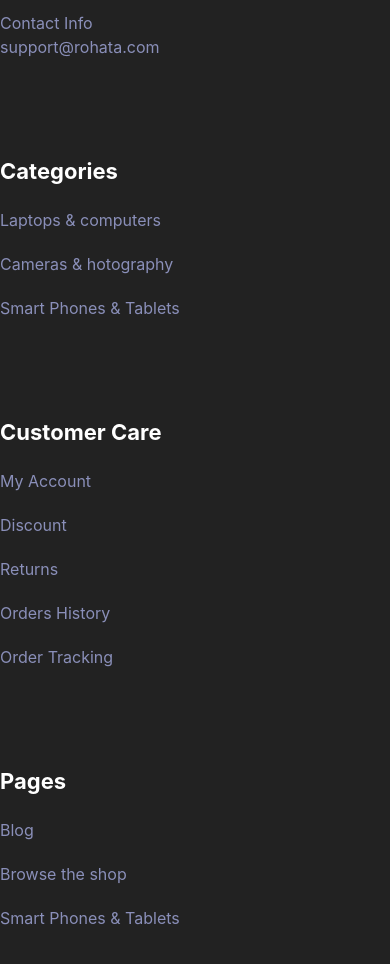
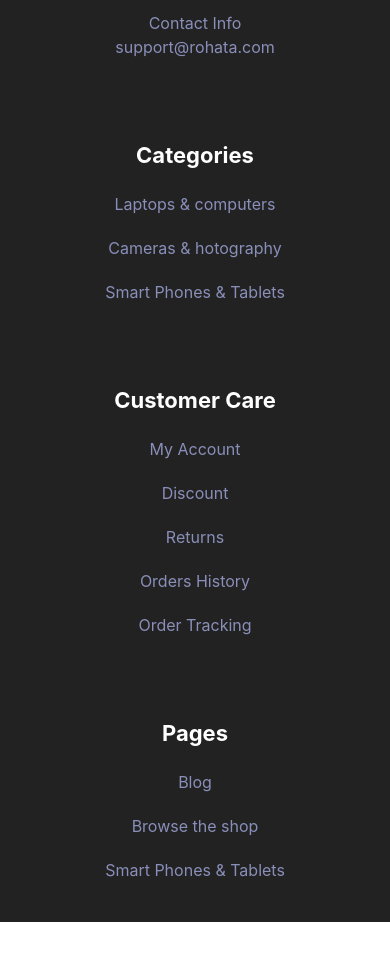
Before and after one commit to MosesAyo/rohata, a React (Create React App) app: page / in a window 390 px wide. Shown: the part 2200-3164 px from the top of the page. After the commit the page ends 3122 px from the top, so only its background shows below. Built offline with nearby package versions, Linux system fonts and the light colour scheme.

Commit message:
Updated footer responsiveness

```diff
--- a/src/components/Footer.js
+++ b/src/components/Footer.js
@@ -4,10 +4,10 @@
  const footer = function Footer() {
   return (
       <div className="footer-background ">
-            <div className="grid grid-cols-1 gap-4 max-w-7xl mx-auto">
-                <div className='mt-10 mb-10'>
-                    <h1 className='text-white font-bold text-[34px] text-left'>Rohata</h1>
-                    <div className='h-[60px] content-start grid grid-flow-row-dense grid-cols-3 grid-rows-3 border border-[#C6C6C6] pl-2  rounded-xl mt-20 bg-[#626262]'>
+            <div className="grid grid-cols-1 md:grid-cols-2 md:gap-2 lg:grid-cols-4 lg:gap-4 max-w-7xl mx-auto">
+                <div className='mt-10 mb-10 mx-auto'>
+                    <h1 className='text-white font-bold text-[34px] md:text-left sm:text-center'>Rohata</h1>
+                    <div className='h-[60px] content-start grid grid-flow-row-dense grid-cols-3 grid-rows-3 border border-[#C6C6C6] pl-2  rounded-xl mt-20 bg-[#626262] '>
                         <input
                             type='email'
                             className='text-left content-start h-[58px] w-full col-span-2 text-white bg-[#626262] focus:outline-none pr-2'
@@ -20,14 +20,14 @@
                         Submit
                         </button>
                     </div>
-                    <p className='text-[#8A8FB9] text-left mt-5'>
+                    <p className='text-[#8A8FB9] md:text-left sm:text-center mt-5'>
                         Contact Info
                     </p>
-                    <p className='text-[#8A8FB9] text-left'>
+                    <p className='text-[#8A8FB9] md:text-left sm:text-center'>
                         support@rohata.com
                     </p>
                 </div>
-                <div className='mt-10 mb-10  text-left'>
+                <div className='mt-10 mb-10  md:text-left sm:text-center mx-auto'>
                     <h2 className='text-white text-[22px] font-bold'>Categories</h2>
                     <div>
                         <p className='text-[#8A8FB9] mt-5'>
@@ -41,7 +41,7 @@
                         </p>
                     </div>
                 </div>
-                <div className='mt-10 mb-10  text-left'>
+                <div className='mt-10 mb-10  md:text-left sm:text-center mx-auto'>
                     <h2 className='text-white text-[22px] font-bold'>Customer Care</h2>
                     <div>
                         <p className='text-[#8A8FB9] mt-5'>
@@ -61,7 +61,7 @@
                         </p>
                     </div>
                 </div>
-                <div className='mt-10 mb-10  text-left'>
+                <div className='mt-10 mb-10  md:text-left sm:text-center mx-auto'>
                     <h2 className='text-white text-[22px] font-bold'>Pages</h2>
                     <div>
                         <p className='text-[#8A8FB9] mt-5'>
```
